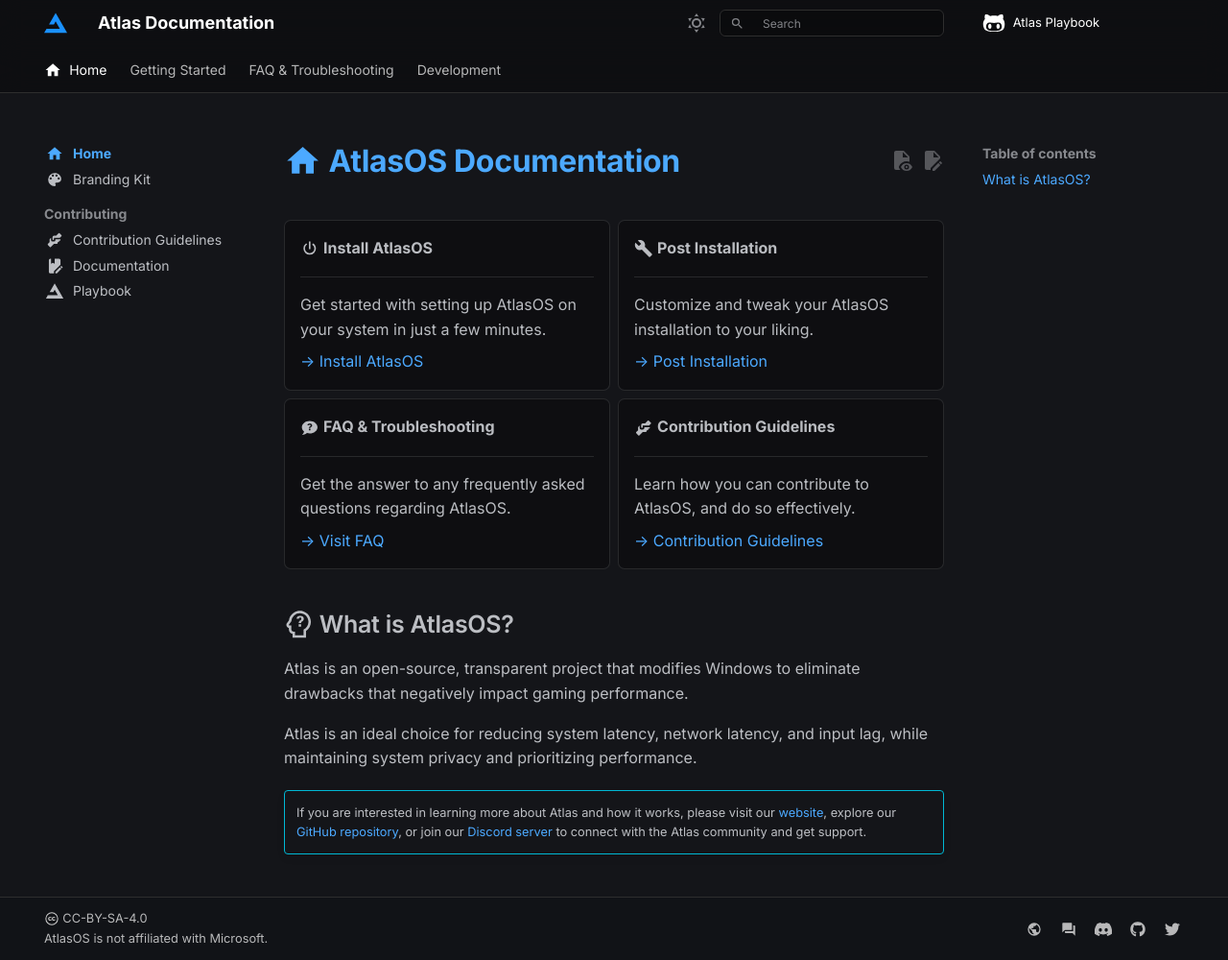
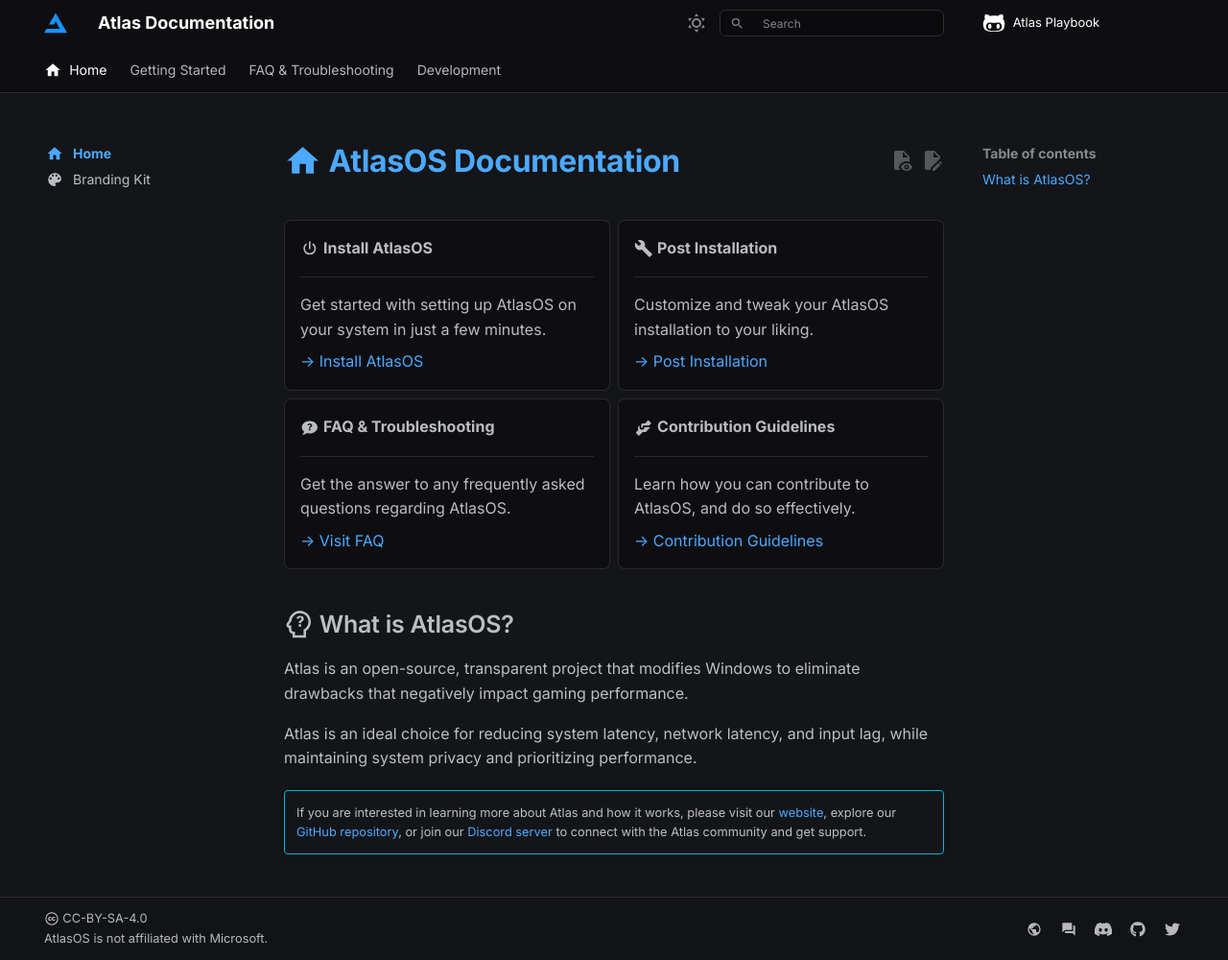
Before and after one commit to Atlas-OS/docs, an MkDocs documentation site: the page built from docs/index.md, in a window 1280 px wide and 1000 px high. Shown: the whole window at 96% size. Built offline with MkDocs 1.6.1 and Material for MkDocs 9.7.7, drawn with Linux system fonts in a browser that asks for light colours; some web fonts are replaced; comment, search, counter and statistics services are not loaded.

Commit message:
remove old contributing home section

```diff
--- a/mkdocs.yml
+++ b/mkdocs.yml
@@ -22,10 +22,6 @@ nav:
   - Home:
     - Home: index.md
     - Branding Kit: branding.md
-    - Contributing:
-      - Contribution Guidelines: contributing/contribution-guidelines.md
-      - Documentation: contributing/documentation.md
-      - Playbook: contributing/playbook.md
 
   - Getting Started:
     - Installation: getting-started/installation.md
```
